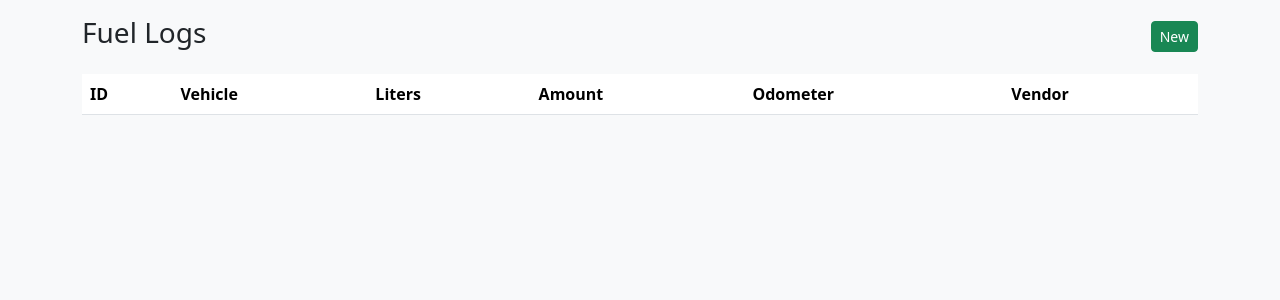
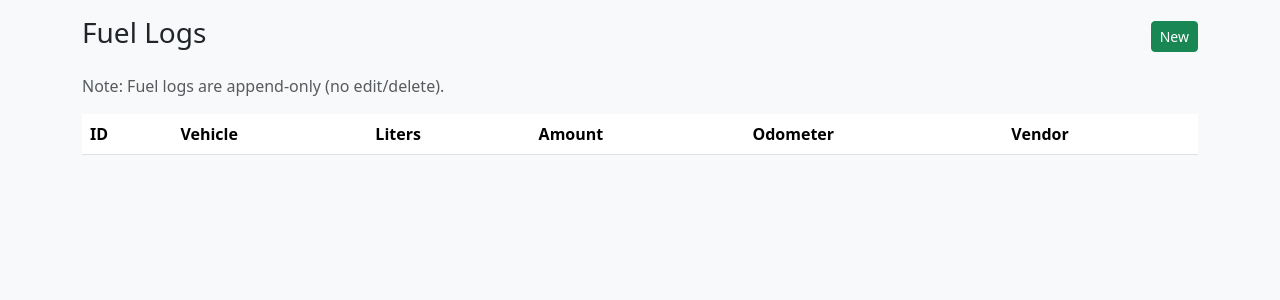
Before and after one commit to Bilalkhawaja001/fleet-management, a Flask app: page /fuel/ in a window 1280 px wide. Shown: the part 56-356 px from the top of the page. Run offline with Flask 3, Linux system fonts and the light colour scheme; the visitor is signed in with stand-in values (Sample User, id 1); data that the repository does not hold is empty.

Commit message:
fuel logs append-only (no edit/delete) note

```diff
--- a/app/templates/fuel/fuel_list.html
+++ b/app/templates/fuel/fuel_list.html
@@ -4,6 +4,7 @@
   <h3>Fuel Logs</h3>
   <a class="btn btn-sm btn-success" href="{{ url_for('fuel.fuel_create') }}">New</a>
 </div>
+<p class="text-muted">Note: Fuel logs are append-only (no edit/delete).</p>
 <table class="table table-striped">
   <thead>
     <tr>
```
